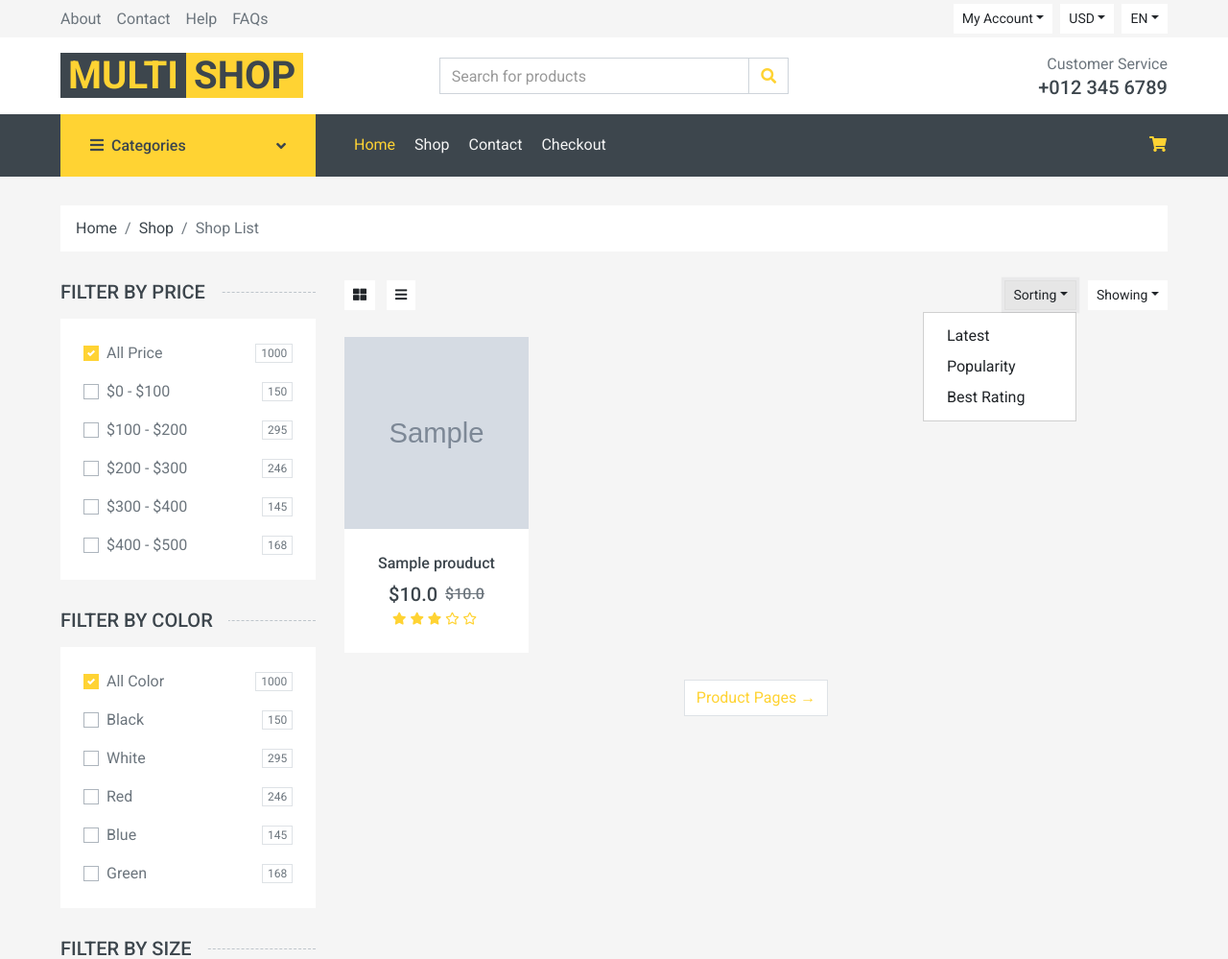
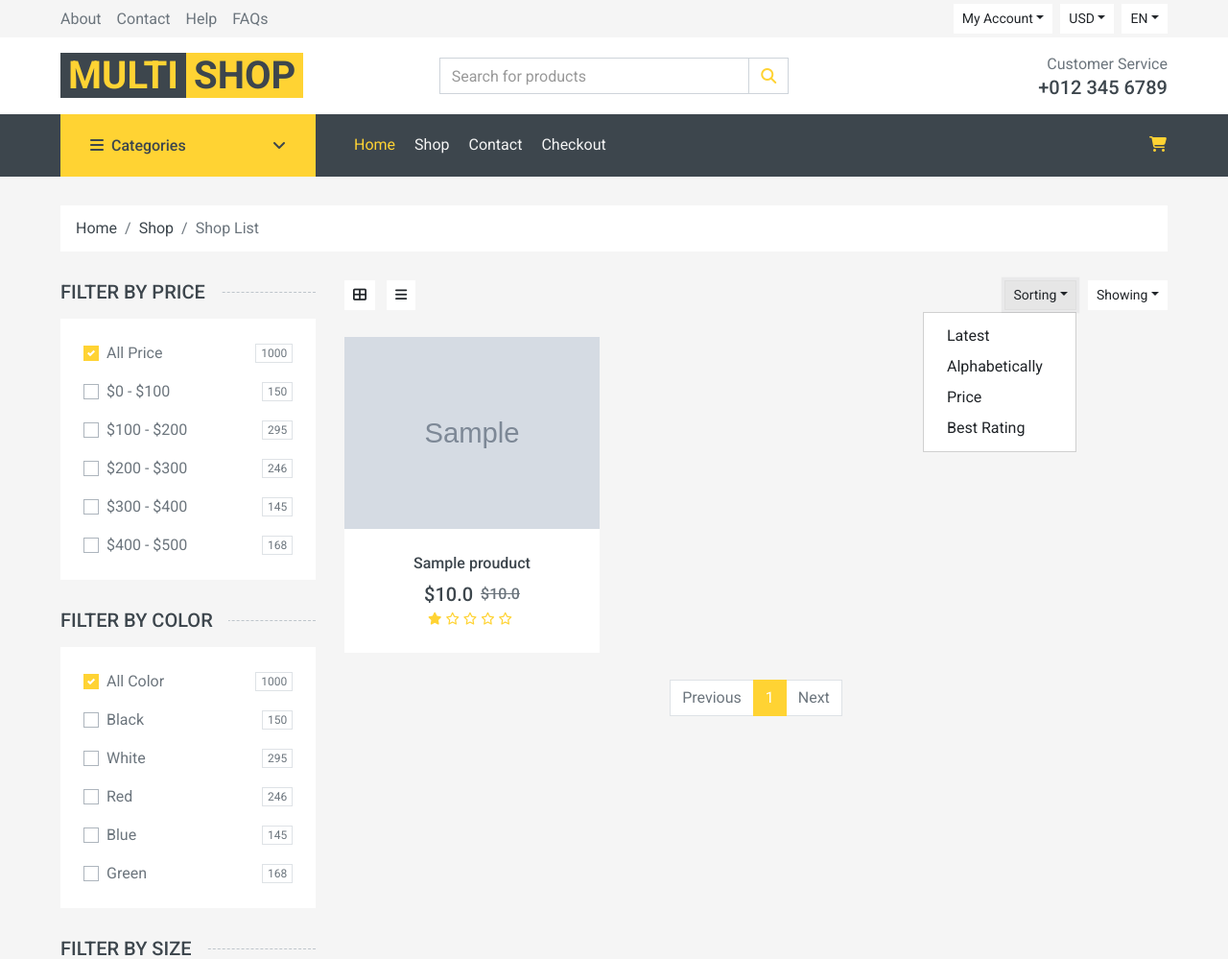
Before and after one commit to RUFATRESUL/multi-shop, a Django app: page /shop/ in a window 1280 px wide, after a click on "Sorting". Shown: the top 999 px of the page at 96% size. Run offline with Django 4.2, Linux system fonts and the light colour scheme; tables that the repository leaves empty hold one stand-in row (values such as "Sample post"); grey boxes marked "Sample" are stand-in pictures; some libraries are stand-ins or nearby versions.

Commit message:
multi_shop

```diff
--- a/payment/models.py
+++ b/payment/models.py
@@ -43,8 +43,8 @@ PHONE =[
 
 class Orded(models.Model):
     customer = models.ForeignKey('customer.Customer',on_delete=models.SET_NULL,null=True)
-    coupun_code = models.CharField(max_length=20,null=True,blank=True)
-    coupun_discount = models.IntegerField(default=20)
+    coupon_code = models.CharField(max_length=20,null=True,blank=True)
+    coupon_discount = models.IntegerField(default=0)
     accepted = models.BooleanField(default=False)
     delivered = models.BooleanField(default=False)
     first_name = models.CharField(max_length=50)
--- a/payment/templates/checkout.html
+++ b/payment/templates/checkout.html
@@ -133,10 +133,10 @@
                             <h6 class="font-weight-medium">AZN{{shipping_price}}</h6>
 
                         </div>
-                        {% if coupun_status %}
+                        {% if coupon_status %}
                         <div class="d-flex justify-content-between">
-                            <h6 class="font-weight-medium">Coupun Discount</h6>
-                            <h6 class="font-weight-medium">AZN{{coupun_discount_amount}} ({{coupun_discount}}%)</h6>
+                            <h6 class="font-weight-medium">Coupon Discount</h6>
+                            <h6 class="font-weight-medium">%{{coupon_discount_amount}} ({{coupon_discount}}%)</h6>
 
                         </div>
                         {% endif %}
--- a/shop/models.py
+++ b/shop/models.py
@@ -43,7 +43,7 @@ class Company(models.Model):
         return self.title
 
 class Prouduct(models.Model):
-    title = models.CharField(max_length=50)
+    title = models.TextField(max_length=50)
     old_price = models.FloatField(null=True,blank=True)
     featured = models.BooleanField(default=False)
     price = models.FloatField()
--- a/shop/templates/product-detail.html
+++ b/shop/templates/product-detail.html
@@ -54,12 +54,10 @@
 
                         {% if product.old_price %}
                         <h5 class="font-weight-semi-bold mb-4 ml-4"><del>AZN{{product.old_price}}</del> </h5>
-
                         {% endif %}
 
                     </div>
                     <p class="mb-4">{{product.description}}</p>
-
                     <form method="POST" action="{% url 'customer:add-basket' product_pk=product.pk %}">
                         {% csrf_token %}
                     <div class="d-flex mb-3">
@@ -69,7 +67,6 @@
                             <input required type="radio" class="custom-control-input" name="size" value="{{size.pk}}" id="size-{{size.pk}}" >
                             <label class="custom-control-label" for="size-{{size.pk}}">{{size.title}}</label>
                         </div>
-
                         {% endfor %}
                     </div>
                     <div class="d-flex mb-4">
@@ -79,9 +76,7 @@
                             <input required type="radio" class="custom-control-input" name="color" value="{{color.pk}}" id="color-{{color.pk}}" >
                             <label class="custom-control-label" for="color-{{color.pk}}">{{color.title}}</label>
                         </div>
-
                         {% endfor %}
-
                     </div>
 
                     <div class="d-flex align-items-center mb-4 pt-2">
--- a/shop/templates/shop.html
+++ b/shop/templates/shop.html
@@ -1,6 +1,6 @@
 {% extends 'layout.html' %}
 {% load static %}
-
+{% load shop_helper %}
 {% block main %}
     <!-- Breadcrumb Start -->
     <div class="container-fluid">
@@ -152,36 +152,47 @@
                                 <div class="btn-group">
                                     <button type="button" class="btn btn-sm btn-light dropdown-toggle" data-toggle="dropdown">Sorting</button>
                                     <div class="dropdown-menu dropdown-menu-right">
-                                        <a class="dropdown-item" href="#">Latest</a>
-                                        <a class="dropdown-item" href="#">Popularity</a>
-                                        <a class="dropdown-item" href="#">Best Rating</a>
+                                        <a class="dropdown-item" href="{% get_querystring request 'sorting' '' %}">Latest</a>
+                                        <a class="dropdown-item" href="{% get_querystring request 'sorting' 'title' %}">Alphabetically</a>
+                                        <a class="dropdown-item" href="{% get_querystring request 'sorting' '-price' %}">Price</a>
+                                        <a class="dropdown-item" href="{% get_querystring request 'sorting' '-avg_star' %}">Best Rating</a>
                                     </div>
                                 </div>
                                 <div class="btn-group ml-2">
                                     <button type="button" class="btn btn-sm btn-light dropdown-toggle" data-toggle="dropdown">Showing</button>
                                     <div class="dropdown-menu dropdown-menu-right">
-                                        <a class="dropdown-item" href="#">10</a>
-                                        <a class="dropdown-item" href="#">20</a>
-                                        <a class="dropdown-item" href="#">30</a>
+                                        <a class="dropdown-item" href="{% get_querystring request 'page_by' 3 %}">3</a>
+                                        <a class="dropdown-item" href="{% get_querystring request 'page_by' 6 %}">6</a>
+                                        <a class="dropdown-item" href="{% get_querystring request 'page_by' 9 %}">9</a>
                                     </div>
                                 </div>
                             </div>
                         </div>
                     </div>
-                  {% for product in page_obj %}
-                  {% include 'includes/product-cart.html' with product=product %}
-                  {% endfor %}
+                    {% for product in page %}
+                        {% include 'includes/product-cart.html' with product=product custom_data='col-lg-4 col-md-4 col-sm-6 pb-1' %}
+                    {% endfor %}
 
                     <div class="col-12">
                         <nav>
                             <ul class="pagination justify-content-center">
-                                {% if page_obj.number == 1 %}
-                                <li class="page-item"><a class="page-link" href="?page=2">Product Pages &rarr;</a></li>
+                                {% if page.has_previous %}
+                                <li class="page-item "><a class="page-link" href="{% get_querystring request 'page' page.previous_page_number%}">Previous</a></li>
+                                {% else %}
+                                <li class="page-item disabled"><a class="page-link" href="">Previous</a></li>
+                                {% endif %}
+                                {% for page_number in paginator.page_range %}
+                                <li class="page-item {% if page_number == page.number %}active{% endif %}"><a class="page-link" href="{% get_querystring request 'page' page_number %}">{{page_number}}</a></li>
+                                {% endfor %}
+                                {% if page.has_next %}
+                                <li class="page-item"><a class="page-link" href="{% get_querystring request 'page' page.next_page_number%}">Next</a></li>
+                                {% else %}
+                                <li class="page-item disabled"><a class="page-link" href="">Next</a></li>
                                 {% endif %}
 
-                                {% if page_obj.has_previous %}
-                                <li class="page-item"><a class="page-link" href="?page=1"> &laquo;</a></li>
-                                <li class="page-item"><a class="page-link" href="?page={{ page_obj.previous_page_number }}">Previous &lsaquo;</a></li>
+                                {% comment %} {% if page_obj.has_previous %}
+                                <li class="page-item"><a class="page-link" href="?page=1"> <i class="fa-solid fa-angles-left"></i></a></li>
+                                <li class="page-item"><a class="page-link" href="?page={{ page_obj.previous_page_number }}">Previous <i class="fa-solid fa-angle-left"></i></a></li>
                                 {% endif %}
 
                                 {% for num in page_obj.paginator.page_range %}
@@ -191,9 +202,9 @@
                                 {% endfor %}
 
                                 {% if page_obj.has_next and page_obj.number != 1 %}
-                                <li class="page-item"><a class="page-link" href="?page={{ page_obj.next_page_number }}">Next &rsaquo;</a></li>
-                                <li class="page-item"><a class="page-link" href="?page={{ page_obj.paginator.num_pages }}"> &raquo;</a></li>
-                                {% endif %}
+                                <li class="page-item"><a class="page-link" href="?page={{ page_obj.next_page_number }}">Next <i class="fa-solid fa-angle-right"></i></a></li>
+                                <li class="page-item"><a class="page-link" href="?page={{ page_obj.paginator.num_pages }}"> <i class="fa-solid fa-angles-right"></i></a></li>
+                                {% endif %} {% endcomment %}
 
 
 
--- a/shop/templatetags/shop_helper.py
+++ b/shop/templatetags/shop_helper.py
@@ -32,3 +32,11 @@ def is_wished(product,request):
         return False
 
     return WishItem.objects.filter(product=product,customer=request.user.customer).exists()
+
+
+@register.simple_tag
+def get_querystring(request,key,value):
+    querydict = request.GET.copy()
+    querydict[key] = value
+    querystring = querydict.urlencode()
+    return '?'+ querystring
--- a/shop/views.py
+++ b/shop/views.py
@@ -1,6 +1,6 @@
 from django.shortcuts import render,redirect,get_object_or_404,HttpResponse
 from .models import Category,Company,Prouduct,ProuductImages
-from django.db.models import Count
+from django.db.models import Count,Avg
 from customer.models import Review,Reply
 from django.core.paginator import Paginator
 
@@ -24,6 +24,7 @@ def index(request):
 
     })
 
+
 def product_detail(request,pk):
     product=get_object_or_404(Prouduct,pk=pk)
     total_review = Review.objects.filter(product=product).count()
@@ -38,15 +39,32 @@ def product_detail(request,pk):
     })
 
 def shop(request):
-    products = Prouduct.objects.all()
-    number = 1
+    products = Prouduct.objects.all().annotate(avg_star=Avg('reviews__star_count'), review_count=Count('reviews'))
 
-    paginator = Paginator(products, number)
-    page_number = request.GET.get('page')
-    page_obj = paginator.get_page(page_number)
+    search_input = request.GET.get('search')
+    if search_input:
+        products = products.filter(title__icontains=search_input)
+
+    sorting_input = request.GET.get('sorting')
+    if sorting_input:
+        if sorting_input == '-avg_star':
+            products = products.order_by('avg_star','-review_count')
+        else:
+            products = products.order_by(sorting_input)
 
 
-    return render(request,'shop.html',{'page_obj': page_obj})
+    page_by_input = int(request.GET.get('page_by',4))
+    page_number = int(request.GET.get('page',1))
+    paginator = Paginator(products,page_by_input)
+    page = paginator.page(page_number)
+    products = page.object_list
+
+
+    return render(request,'shop.html',{
+        'products':products,
+        'paginator':paginator,
+        'page': page,
+        })
 
 
 
--- a/templates/includes/product-cart.html
+++ b/templates/includes/product-cart.html
@@ -1,5 +1,5 @@
 {% load shop_helper %}
-<div class="col-lg-3 col-md-4 col-sm-6 pb-1">
+<div class="{% firstof custom_data 'col-lg-3 col-md-4 col-sm-6 pb-1' %}">
     <div class="product-item bg-light mb-4">
         <div class="product-img position-relative overflow-hidden">
             <img class="img-fluid w-100" style={{"height:200px;object-fit:cover"}} src="{{product.images.first.image.url}}" alt="">
@@ -27,7 +27,7 @@
             </div>
             <div class="d-flex align-items-center justify-content-center mb-1">
 
-                    {% stars 3 %}
+                    {% stars product.get_avg_star %}
 
             </div>
         </div>
--- a/templates/layout.html
+++ b/templates/layout.html
@@ -19,7 +19,7 @@
 
     <!-- Font Awesome -->
     <link href="https://cdnjs.cloudflare.com/ajax/libs/font-awesome/5.10.0/css/all.min.css" rel="stylesheet">
-
+    <link rel="stylesheet" href="https://cdnjs.cloudflare.com/ajax/libs/font-awesome/6.4.2/css/all.min.css" integrity="sha512-z3gLpd7yknf1YoNbCzqRKc4qyor8gaKU1qmn+CShxbuBusANI9QpRohGBreCFkKxLhei6S9CQXFEbbKuqLg0DA==" crossorigin="anonymous" referrerpolicy="no-referrer" />
     <!-- Libraries Stylesheet -->
     <link href="{% static 'lib/animate/animate.min.css' %}" rel="stylesheet">
     <link href="{% static 'lib/owlcarousel/assets/owl.carousel.min.css' %}" rel="stylesheet">
@@ -92,9 +92,9 @@
                 </a>
             </div>
             <div class="col-lg-4 col-6 text-left">
-                <form action="">
+                <form action="{% url 'shop:shop' %}" method="GET">
                     <div class="input-group">
-                        <input type="text" class="form-control" placeholder="Search for products">
+                        <input type="text" name="search" class="form-control" placeholder="Search for products">
                         <div class="input-group-append">
                             <span class="input-group-text bg-transparent text-primary">
                                 <i class="fa fa-search"></i>
@@ -147,8 +147,6 @@
                         <div class="navbar-nav ml-auto py-0 d-none d-lg-block">
                             {% if request.user.is_authenticated %}
                             <span class="h5 text-white mr-2">{{request.user.username}}</span>
-
-
                             {% endif %}
 
                             <a href="{% url 'customer:wishlist' %}" class="btn px-0">
```
Also changed, not shown: customer/templates/basket.html (+12 -8 lines), customer/views.py (+26 -23 lines), payment/forms.py (+5 -4 lines), payment/views.py (+20 -20 lines), media/images/download_3_iysRh94.jpg (added), media/images/download_9.jpg (added), payment/migrations/0007_rename_coupun_code_orded_coupon_code_and_more.py (added), shop/migrations/0007_alter_prouduct_title.py (added). Lines whose indentation alone changed are shown as unchanged.
